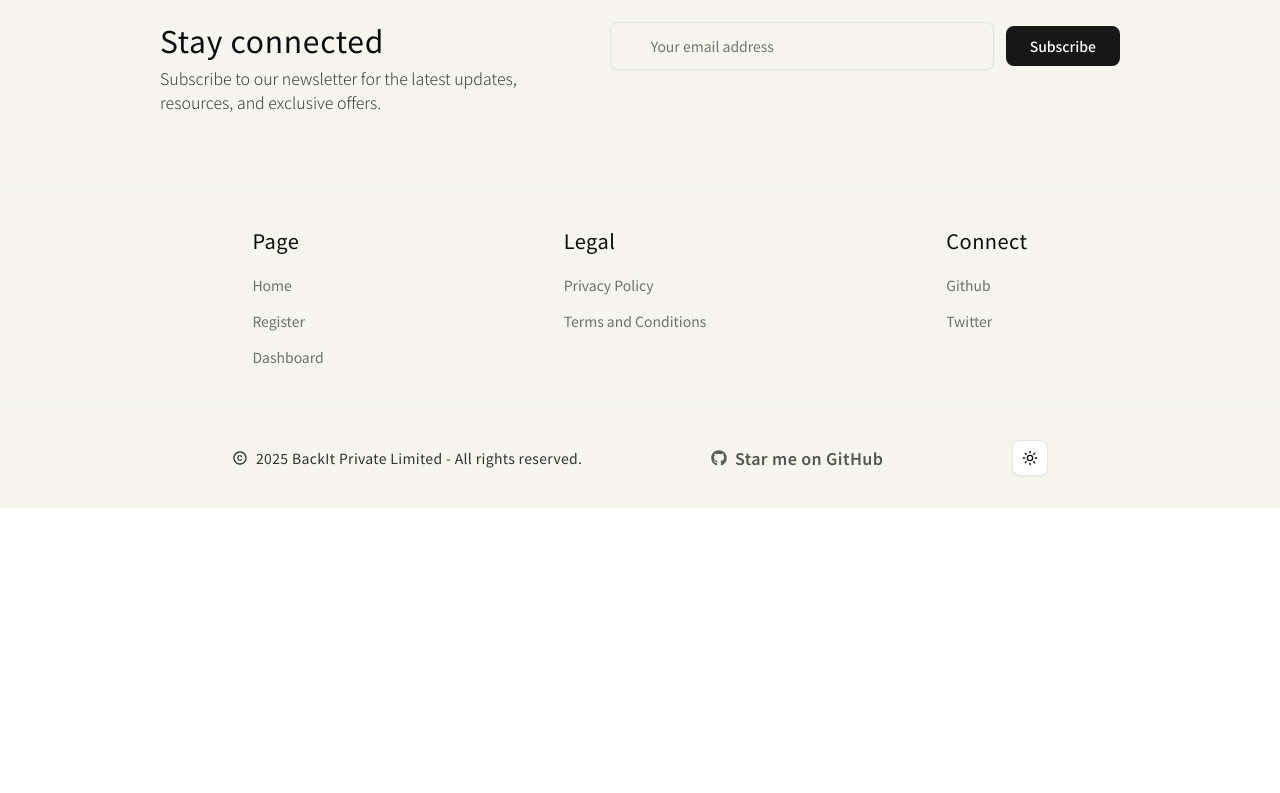
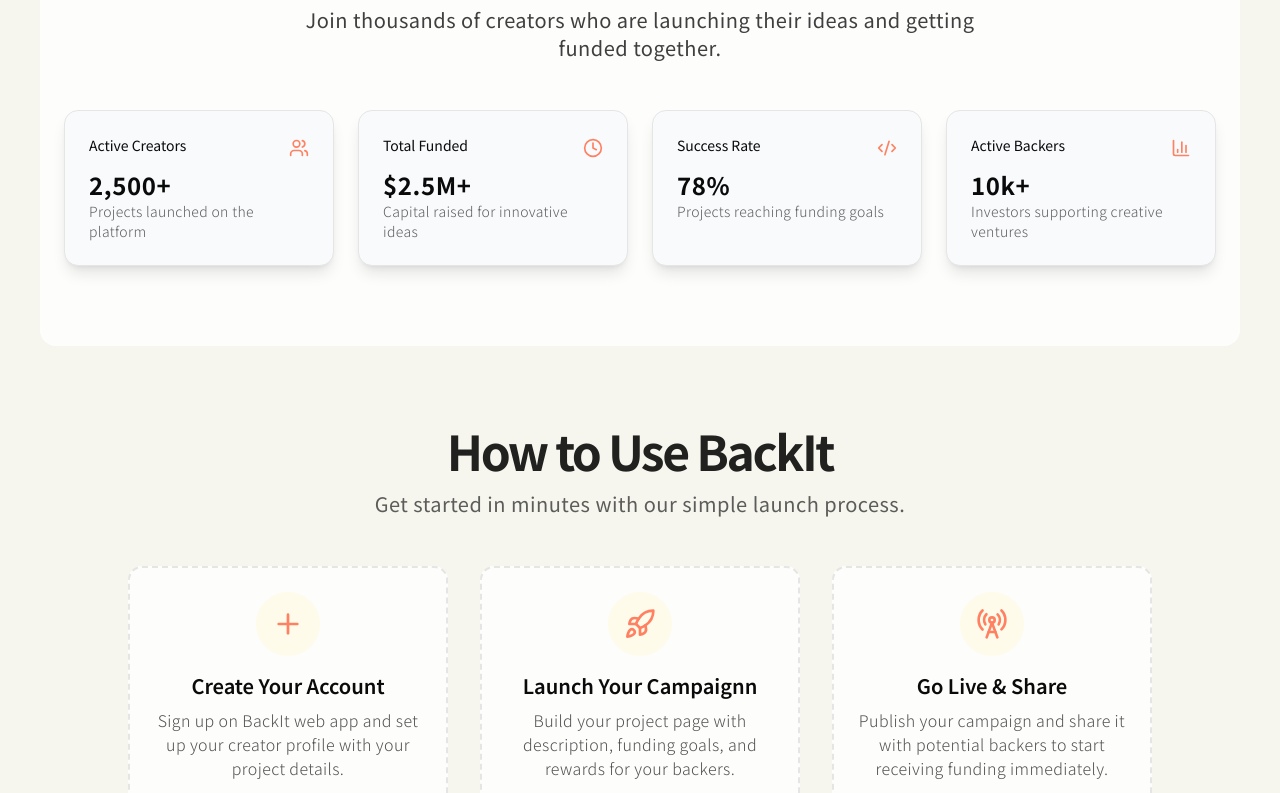
Before and after one commit to ashishxjhaa/projectfunding, a Next.js app in the folder apps/web/: page / in a window 1280 px wide. Shown: the part 1802-2595 px from the top of the page. Before the commit the page ends 2310 px from the top, so only its background shows below. Built offline with nearby package versions, Linux system fonts and the light colour scheme.

Commit message:
Hero section

```diff
--- /dev/null
+++ b/apps/web/components/Faq.tsx
@@ -0,0 +1,10 @@
+
+
+
+
+export default function Faq() {
+
+    return (
+        <div>Faq</div>
+    )
+}
--- a/apps/web/components/Footer.tsx
+++ b/apps/web/components/Footer.tsx
@@ -10,7 +10,7 @@
 export default function Footer() {
 
     return (
-        <footer className="pt-40">
+        <footer className="pt-10 sm:pt-15">
             <div className="flex flex-col xl:flex-row lg:px-40 w-full justify-between items-center xl:items-start pb-15 lg:pb-10">
                 <div className="w-full max-w-xs sm:max-w-sm md:max-w-md lg:max-w-lg mx-auto xl:mx-0">
                     <h1 className="font-normal text-2xl md:text-3xl tracking-wide dark:text-white text-black opacity-95">Stay connected</h1>
--- a/apps/web/components/HeroSection.tsx
+++ b/apps/web/components/HeroSection.tsx
@@ -7,6 +7,8 @@
 import { IoArrowForward } from "react-icons/io5";
 import { AnimatedTooltipPreview } from "./AnimatedTooltipPreview";
 import Bentogrid from "./Bentogrid";
+import Stats from "./Stats";
+import Faq from "./Faq";
 
 
 export default function HeroSection() {
@@ -43,6 +45,12 @@
             </div>
         </div>
         <Bentogrid />
+        <Stats />
+        <Faq />
+        <div className='pt-12 sm:pt-18 w-full'>
+            <Image src="/background.svg" alt="hero-image" className="h-5 sm:h-7 md:h-9 object-cover w-full" width={10} height={10}/>
+            <Image src="/background.svg" alt="hero-image" className="rotate-180 h-5 sm:h-7 md:h-9 object-cover w-full" width={10} height={10}/>
+        </div>
         </>
     )
 }
--- /dev/null
+++ b/apps/web/components/Stats.tsx
@@ -0,0 +1,106 @@
+import { ChartColumn, RadioTower, Clock, Plus, CodeXml, Rocket, Users } from "lucide-react";
+
+
+
+export default function Stats() {
+
+    return (
+        <>
+        <div className="bg-white/80 dark:bg-neutral-700/40 py-20 mx-3 sm:mx-10 rounded-2xl">
+            <div className="container px-4 md:px-6 mx-auto">
+                <div className="mb-12 text-center">
+                    <h2 className="dark:text-white text-black opacity-90 text-3xl font-bold tracking-tight sm:text-4xl md:text-5xl">Trusted by Innovators Worldwide</h2>
+                    <p className="mx-auto mt-4 max-w-[700px] md:text-xl dark:text-white text-black opacity-75 tracking-wide">Join thousands of creators who are launching their ideas and getting funded together.</p>
+                </div>
+                <div className="grid gap-6 sm:grid-cols-2 lg:grid-cols-4">
+                    <div className="rounded-xl border bg-slate-50 dark:bg-neutral-700 shadow-lg">
+                        <div className="space-y-1.5 p-6 flex flex-row items-center justify-between pb-2">
+                            <div className="text-sm font-normal">Active Creators</div>
+                            <Users className="h-5 w-5 text-[#FF8162]" />
+                        </div>
+                        <div className="p-6 pt-0">
+                            <div className="text-2xl font-bold tracking-wide">2,500+</div>
+                            <div className="text-sm tracking-wide opacity-65 font-light">Projects launched on the platform</div>
+                        </div>
+                    </div>
+
+                    <div className="rounded-xl border bg-slate-50 dark:bg-neutral-700 shadow-lg">
+                        <div className="space-y-1.5 p-6 flex flex-row items-center justify-between pb-2">
+                            <div className="text-sm font-normal">Total Funded</div>
+                            <Clock className="h-5 w-5 text-[#FF8162]" />
+                        </div>
+                        <div className="p-6 pt-0">
+                            <div className="text-2xl font-bold tracking-wide">$2.5M+</div>
+                            <div className="text-sm tracking-wide opacity-65 font-light">Capital raised for innovative ideas</div>
+                        </div>
+                    </div>
+
+                    <div className="rounded-xl border bg-slate-50 dark:bg-neutral-700 shadow-lg">
+                        <div className="space-y-1.5 p-6 flex flex-row items-center justify-between pb-2">
+                            <div className="text-sm font-normal">Success Rate</div>
+                            <CodeXml className="h-5 w-5 text-[#FF8162]" />
+                        </div>
+                        <div className="p-6 pt-0">
+                            <div className="text-2xl font-bold tracking-wide">78%</div>
+                            <div className="text-sm tracking-wide opacity-65 font-light">Projects reaching funding goals</div>
+                        </div>
+                    </div>
+
+                    <div className="rounded-xl border bg-slate-50 dark:bg-neutral-700 shadow-lg">
+                        <div className="space-y-1.5 p-6 flex flex-row items-center justify-between pb-2">
+                            <div className="text-sm font-normal">Active Backers</div>
+                            <ChartColumn className="h-5 w-5 text-[#FF8162]" />
+                        </div>
+                        <div className="p-6 pt-0">
+                            <div className="text-2xl font-bold tracking-wide">10k+</div>
+                            <div className="text-sm tracking-wide opacity-65 font-light">Investors supporting creative ventures</div>
+                        </div>
+                    </div>
+                </div>
+            </div>
+        </div>
+
+        <div className="py-20">
+            <div className="container px-4 md:px-10 mx-auto">
+                <div className="mb-12 text-center">
+                    <h2 className="text-3xl font-bold tracking-tighter sm:text-4xl md:text-5xl opacity-90">How to Use BackIt</h2>
+                    <p className="mx-auto mt-4 max-w-[700px] opacity-65 md:text-xl tracking-wide">Get started in minutes with our simple launch process.</p>
+                </div>
+                <div className="mx-auto max-w-5xl">
+                    <div className="grid gap-8 md:grid-cols-3">
+                        <div className="rounded-xl bg-white/80 dark:bg-neutral-700/40 h-full border-2 border-dashed">
+                            <div className="flex flex-col items-center p-6 text-center">
+                                <div className="mb-4 flex h-16 w-16 items-center justify-center rounded-full bg-amber-50 dark:bg-[#4E383B]">
+                                    <Plus className="h-8 w-8 text-[#FF8162]" />
+                                </div>
+                                <h3 className="mb-2 text-xl font-semibold">Create Your Account</h3>
+                                <p className="font-light tracking-wide opacity-70">Sign up on BackIt web app and set up your creator profile with your project details.</p>
+                            </div>
+                        </div>
+
+                        <div className="rounded-xl bg-white/80 dark:bg-neutral-700/40 h-full border-2 border-dashed">
+                            <div className="flex flex-col items-center p-6 text-center">
+                                <div className="mb-4 flex h-16 w-16 items-center justify-center rounded-full bg-amber-50 dark:bg-[#4E383B]">
+                                    <Rocket className="h-8 w-8 text-[#FF8162]" />
+                                </div>
+                                <h3 className="mb-2 text-xl font-semibold">Launch Your Campaignn</h3>
+                                <p className="font-light tracking-wide opacity-70">Build your project page with description, funding goals, and rewards for your backers.</p>
+                            </div>
+                        </div>
+
+                        <div className="rounded-xl bg-white/80 dark:bg-neutral-700/40 h-full border-2 border-dashed">
+                            <div className="flex flex-col items-center p-6 text-center">
+                                <div className="mb-4 flex h-16 w-16 items-center justify-center rounded-full bg-amber-50 dark:bg-[#4E383B]">
+                                    <RadioTower className="h-8 w-8 text-[#FF8162]" />
+                                </div>
+                                <h3 className="mb-2 text-xl font-semibold">Go Live & Share</h3>
+                                <p className="font-light tracking-wide opacity-70">Publish your campaign and share it with potential backers to start receiving funding immediately.</p>
+                            </div>
+                        </div>
+                    </div>
+                </div>
+            </div>
+        </div>
+        </>
+    )
+}
```
Also changed, not shown: apps/web/components/Bentogrid.tsx (+6 -6 lines).
